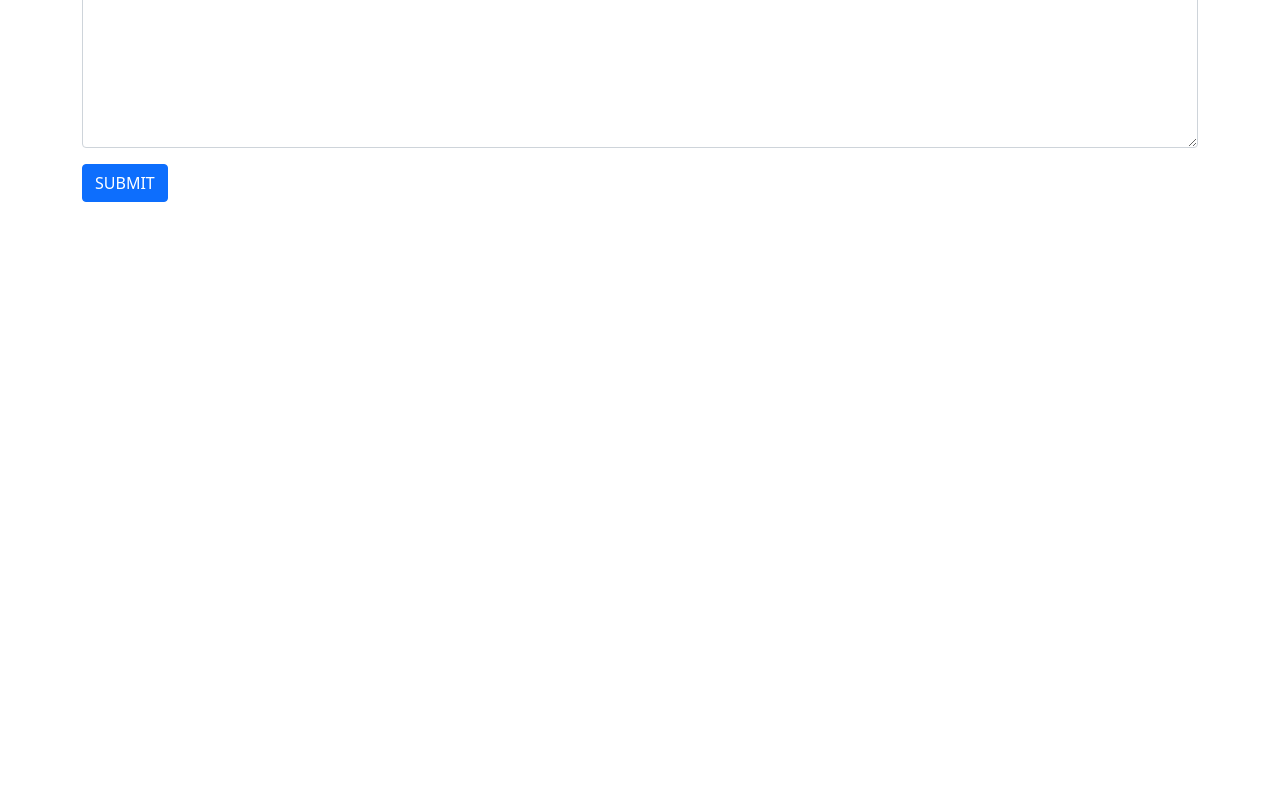
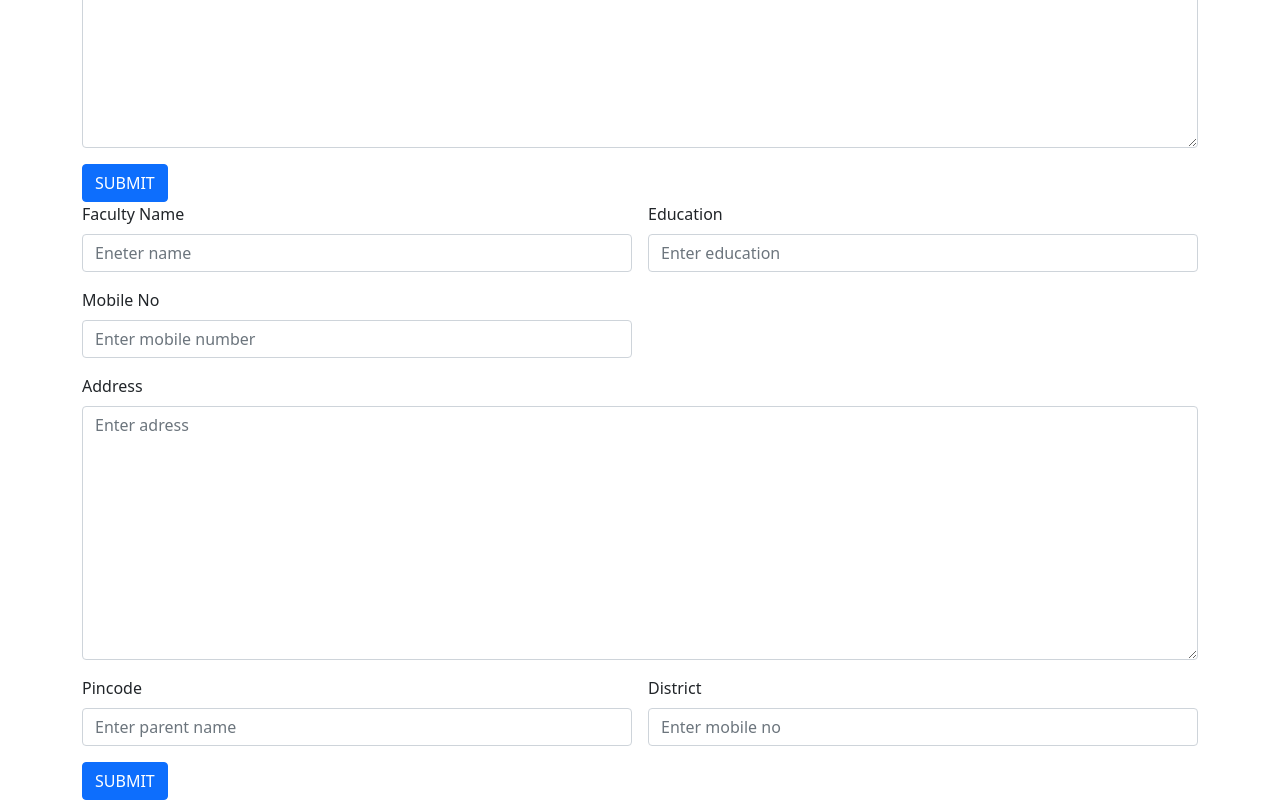
Before and after one commit to sruthybabu/CollegeManagement-ReactApp, a React (Create React App) app: page / in a window 1280 px wide. Shown: the part 396-1196 px from the top of the page. Before the commit the page ends 800 px from the top, so only its background shows below. Built offline with nearby package versions, Linux system fonts and the light colour scheme.

Commit message:
Add facultycomplete

```diff
--- a/src/App.js
+++ b/src/App.js
@@ -3,11 +3,13 @@ import './App.css';
 import 'bootstrap/dist/css/bootstrap.min.css';
 import 'bootstrap/dist/js/bootstrap.bundle.min.js';
 import AddStudent from './components/AddStudent';
+import AddFaculty from './components/AddFaculty';
 
 function App() {
   return (
     <div>
 <AddStudent/>
+<AddFaculty/>
     </div>
   );
 }
--- /dev/null
+++ b/src/components/AddFaculty.js
@@ -0,0 +1,78 @@
+import axios from 'axios'
+import React, { useState } from 'react'
+
+const AddFaculty = () => {
+    var [fname,setFname]=useState("")
+    var [education,setEducation]=useState("")
+    var [mobileno,setMobileno]=useState("")
+    var [faddress,setFaddress]=useState("")
+    var [pincode,setPincode]=useState("")
+    var [district,setDistrict]=useState("")
+
+    const subData=()=>{
+        const data={"facultyName":fname,"education":education,"mobileNo":mobileno,"facultyaddress":faddress,"pinCode":pincode,"district":district}
+        console.log(data)
+        axios.post("http://localhost:5006/api/facultiesadd",data).then(
+            (response)=>{
+                console.log(response.data)
+                if(response.data.status=="success")
+                {
+                    alert("Successfully added")
+
+                }
+                else
+                {
+                    alert("Failed to store")
+                }
+
+
+            }
+        )
+    }
+  return (
+    <div>
+        <div className="container">
+    <div className="row">
+        <div className="col col-12 col-sm-12 col-md-12 col-lg-12 col-xl-12 col-xxl-12">
+            <div className="row g-3">
+                <div className="col col-12 col-sm-6 col-md-6 col-lg-6 col-xl-6 col-xxl-6">
+                    <label for="" className="form-label">Faculty Name</label>
+                    <input onChange={(e)=>{setFname(e.target.value)}} placeholder="Eneter name" type="text" className="form-control"/>
+                </div>
+                <div className="col col-12 col-sm-6 col-md-6 col-lg-6 col-xl-6 col-xxl-6">
+                    <label for="" className="form-label">Education</label>
+                    <input onChange={(e)=>{setEducation(e.target.value)}} placeholder="Enter education" type="text" className="form-control"/>
+                </div>
+                <div className="col col-12 col-sm-6 col-md-6 col-lg-6 col-xl-6 col-xxl-6">
+                    <label for="" className="form-label">Mobile No</label>
+                    <input onChange={(e)=>{setMobileno(e.target.value)}} placeholder="Enter mobile number" type="text" className="form-control"/>
+                </div>
+                <div className="col col-12 col-sm-12 col-md-12 col-lg-12 col-xl-12 col-xxl-12">
+                    <label for="" className="form-label">Address</label>
+                    <textarea onChange={(e)=>{setFaddress(e.target.value)}} placeholder="Enter adress"  name="" id="" cols="30" rows="10" class="form-control"></textarea>
+                </div>
+                <div className="col col-12 col-sm-6 col-md-6 col-lg-6 col-xl-6 col-xxl-6">
+                    <label for="" className="form-label">Pincode</label>
+                    <input onChange={(e)=>{setPincode(e.target.value)}} placeholder="Enter parent name" type="text" className="form-control"/>
+                </div>
+                <div className="col col-12 col-sm-6 col-md-6 col-lg-6 col-xl-6 col-xxl-6">
+                    <label for="" className="form-label">District</label>
+                   <input onChange={(e)=>{setDistrict(e.target.value)}} placeholder="Enter mobile no" type="text" className="form-control"/>
+                </div>
+                <div className="col col-12 col-sm-12 col-md-12 col-lg-12 col-xl-12 col-xxl-12">
+                    <button onClick={subData} className="btn btn-primary">SUBMIT</button>
+                </div>
+            </div>
+        </div>
+    </div>
+    </div>
+
+
+
+
+
+    </div>
+  )
+}
+
+export default AddFaculty
```
